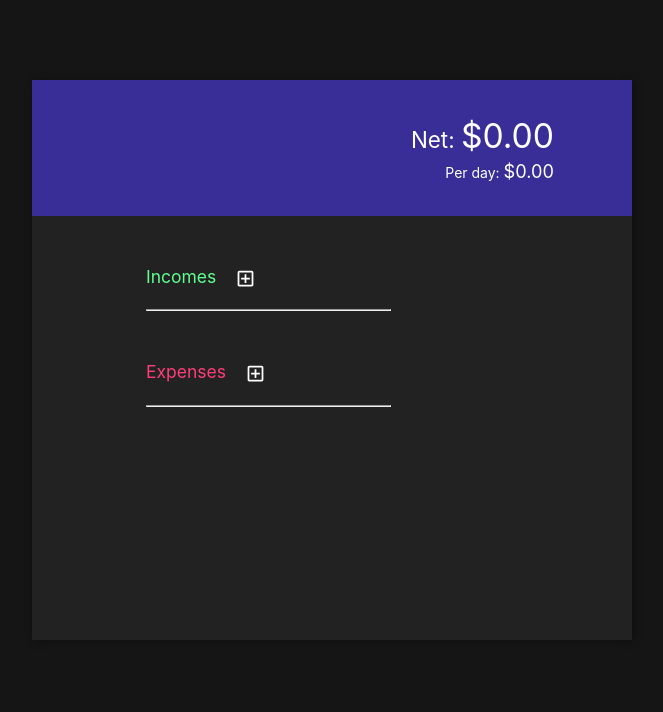
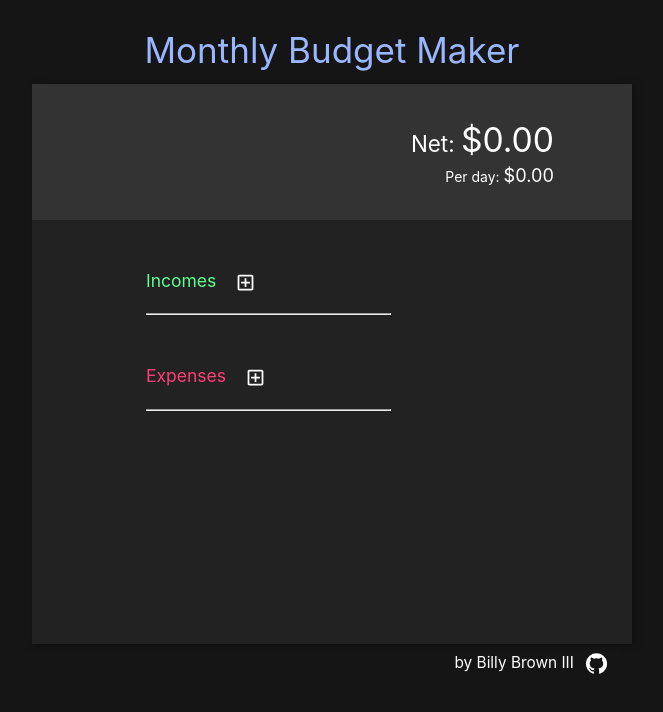
Before and after one commit to BillyBDev/budget-react-app, a React (Create React App) app: page / in a window 1280 px wide. Shown: the top 712 px of the page, without its empty margins (308-971 px from the left). Built offline with nearby package versions, Linux system fonts and the light colour scheme.

Commit message:
Added title, footer, fixed hitting enter to submit

```diff
--- a/public/index.html
+++ b/public/index.html
@@ -17,6 +17,9 @@
     <link rel="manifest" href="%PUBLIC_URL%/manifest.json" />
     <link rel="stylesheet" href="https://fonts.googleapis.com/css?family=Roboto:300,400,500,700&display=swap" />
     <link rel="stylesheet" href="https://fonts.googleapis.com/icon?family=Material+Icons" />
+    <link rel="preconnect" href="https://fonts.gstatic.com">
+    <link rel="preconnect" href="https://fonts.gstatic.com">
+<link href="https://fonts.googleapis.com/css2?family=Nanum+Gothic&display=swap" rel="stylesheet">
     <!--
       Notice the use of %PUBLIC_URL% in the tags above.
       It will be replaced with the URL of the `public` folder during the build.
--- a/src/App.js
+++ b/src/App.js
@@ -1,5 +1,7 @@
 import React, {Component} from 'react';
 import { createMuiTheme, ThemeProvider } from '@material-ui/core';
+import IconButton from '@material-ui/core/IconButton';
+import GitHubIcon from '@material-ui/icons/GitHub';
 import Header from './Header';
 import Table from './Table';
 
@@ -34,9 +36,16 @@ class App extends Component {
   render (){
     return (
       <ThemeProvider theme={theme}>
+        <div class="title">Monthly Budget Maker</div>
         <div class="container">
           <Header total={this.state.total}/>
           <Table adjustTotal={this.adjustTotal}/>
+        </div>
+        <div class="footer">
+          by Billy Brown III&nbsp;&nbsp;
+          <IconButton href="https://github.com/BillyBDev" size="small" aria-label="github">
+            <GitHubIcon />
+          </IconButton>
         </div>
       </ThemeProvider>
 
--- a/src/Form.js
+++ b/src/Form.js
@@ -26,7 +26,8 @@ class Form extends Component {
         this.setState(this.initialState);
     }
 
-    submitForm = () => {
+    submitForm = (event) => {
+        event.preventDefault();
         let regex = /^[$]?(([0-9]{1,3}[,]?){0,3}[0-9]{1,3}[.]?[0-9]{0,2}|[.][0-9]{1,2})$/;
         if (regex.test(this.state.amount)) {
         this.setState({amount: Number(this.state.amount.replace(/[$,]/g, "")).toFixed(2)})
@@ -89,7 +90,7 @@ class Form extends Component {
                                 <IconButton aria-label="minus" onClick={this.undoForm}>
                                     <RetractIcon />
                                 </IconButton>
-                                <IconButton aria-label="submit" id="submit-form" onClick={this.submitForm}>
+                                <IconButton aria-label="submit" type="submit" id="submit-form" onClick={this.submitForm}>
                                     <AddIcon />
                                 </IconButton>
                             </div>
--- a/src/index.css
+++ b/src/index.css
@@ -1,6 +1,6 @@
 body {
   margin: 0;
-  font-family: -apple-system, BlinkMacSystemFont, 'Segoe UI', 'Roboto', 'Oxygen',
+  font-family: -apple-system, BlinkMacSystemFont, 'Roboto', 'Oxygen',
     'Ubuntu', 'Cantarell', 'Fira Sans', 'Droid Sans', 'Helvetica Neue',
     sans-serif;
   -webkit-font-smoothing: antialiased;
@@ -10,14 +10,19 @@ body {
 
 }
 
-
+.title {
+  text-align: center;
+  margin-top: 5vh;
+  margin-bottom: 3vh;
+  font-size: 2.5em;
+  color: #9ab6ff;
+}
 
 .container {
   width: 55%;
   max-width: 600px;
   min-height: 70vh;
   margin: auto;
-  margin-top: 10vh;
   padding-bottom: 3vh;
   /* border: 3px solid #151515; */
   background-color: #222;
@@ -33,13 +38,15 @@ code {
     monospace;
 }
 
+
+
 .header {
   padding-top: 2.5em;
   text-align: right;
   padding-right: 13%;
   padding-bottom: 2em;
-  /* background-color: #333; */
-  background-color: #392e97;
+  background-color: #333;
+  /* background-color: #392e97; */
 }
 
 
@@ -142,3 +149,10 @@ ul {
     margin-left: 13%;
   }
 }
+
+.footer {
+  text-align: center;
+  font-size: 1.1em;
+  margin-top: .75vh;
+  margin-left: 400px;
+}
```
